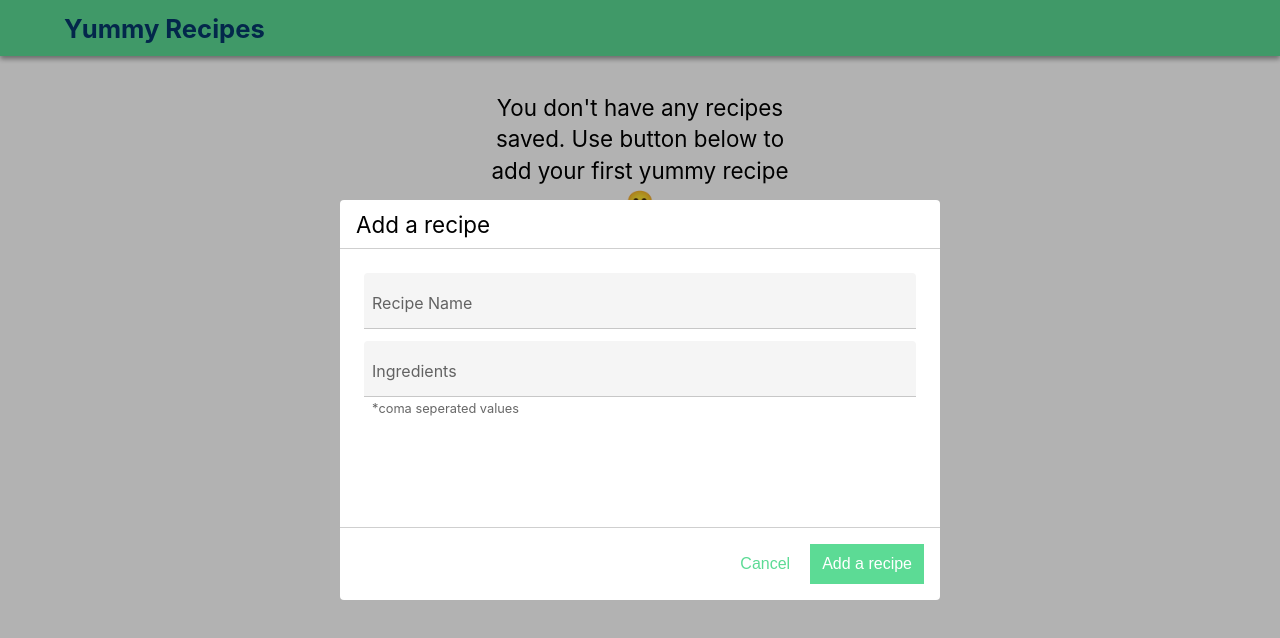
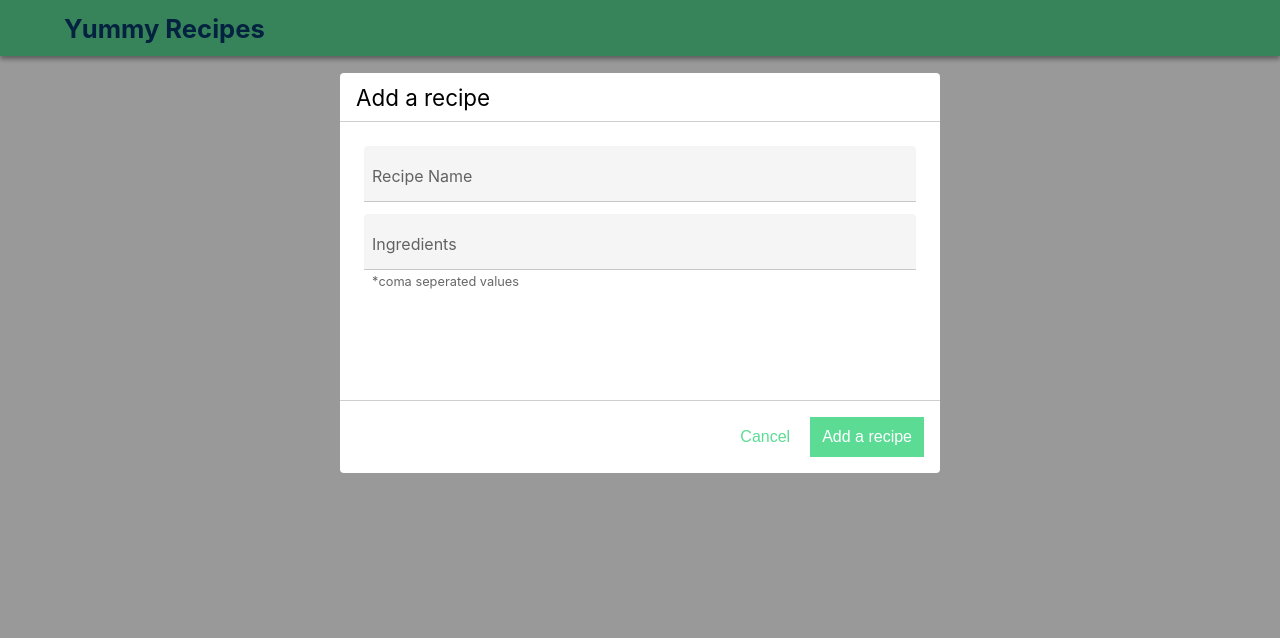
Before and after one commit to kokusGr/yummy-recipes, a React (Create React App) app: page / in a window 1280 px wide. Both pictures are taken after a click on the button "Add a recipe". Shown: the top 638 px of the page. Built offline with nearby package versions, Linux system fonts and the light colour scheme.

Commit message:
Add modal animation

```diff
--- a/src/App.js
+++ b/src/App.js
@@ -3,6 +3,7 @@ import React, { useState, useEffect } from 'react';
 import RecipeModal from './components/RecipeModal'
 import RecipesList from './components/RecipesList'
 import RecipesStore from './components/RecipesStore'
+import Transition from './components/Transition'
 
 import { initDB } from './db'
 
@@ -43,10 +44,16 @@ const App = () => {
       </header>
       <div className={styles.root}>
         <RecipesList onEditPressed={onEditPressed} onAddPressed={openModal} />
-        {isModalVisible ? (
-          <RecipeModal onClose={closeModal}
-            recipe={editedRecipe} />
-        ) : null}
+        <Transition isActive={isModalVisible} timeout={300}>
+          {activeClassName => (
+            <>
+              <div onClick={closeModal} className={`${styles.overlay} ${activeClassName === 'enter' ? styles.overlayEnter : ''}`} />
+              <div className={`${styles.modalContainer} ${activeClassName === 'enter' ? styles.modalContainerEnter : ''}`}>
+                <RecipeModal onClose={closeModal} recipe={editedRecipe} />
+              </div>
+            </>
+          )}
+        </Transition>
       </div>
     </RecipesStore>
   );
--- a/src/App.module.css
+++ b/src/App.module.css
@@ -17,3 +17,31 @@
   font-size: 1.6em;
   color: var(--accent-color-dark);
 }
+
+.overlay {
+  position: absolute;
+  top: 0;
+  left: 0;
+  right: 0;
+  bottom: 0;
+  opacity: 0;
+  transition: opacity 0.3s ease;
+  background-color: rgba(0,0,0,0.4);
+}
+
+.overlayEnter {
+  opacity: 1;
+}
+
+.modalContainer {
+  transform: scale(0, 0);
+  opacity: 0;
+  transition-duration: 0.3s;
+  transition-timing-function: ease;
+  transition-property: transform, opacity;
+}
+
+.modalContainerEnter {
+  opacity: 1;
+  transform: scale(1, 1);
+}
--- a/src/components/RecipeModal.js
+++ b/src/components/RecipeModal.js
@@ -41,7 +41,6 @@ const RecipeModal = props => {
 
   return (
     <div className={styles.root}>
-      <div onClick={onClose} className={styles.overlay} />
       <div className={styles.container}>
         <div className={styles.headerContainer}>
           <h2 className={styles.header}>{title}</h2>
--- a/src/components/RecipeModal.module.css
+++ b/src/components/RecipeModal.module.css
@@ -4,16 +4,6 @@
     left: 0;
     right: 0;
     bottom: 0;
-  }
-
-  .overlay {
-    position: absolute;
-    top: 0;
-    left: 0;
-    right: 0;
-    bottom: 0;
-    opacity: 0.3;
-    background-color: #000;
   }
 
   .container {
```
